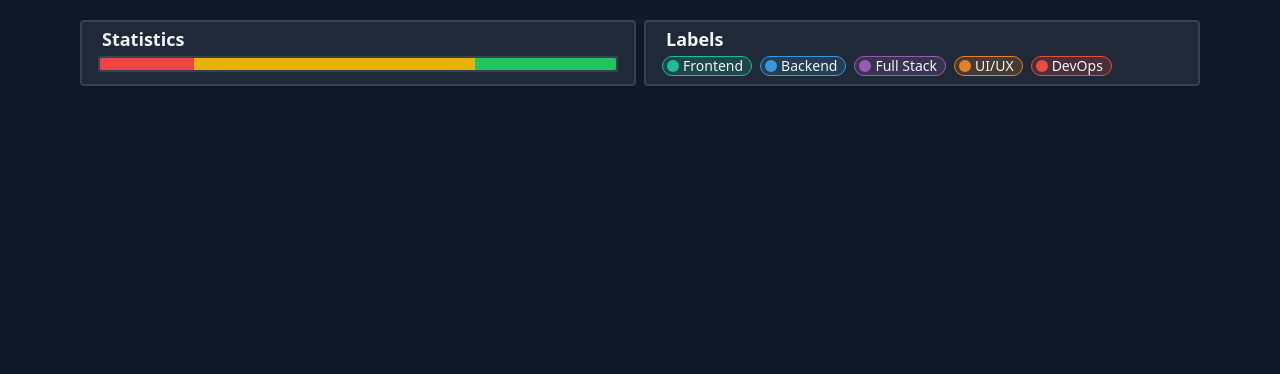
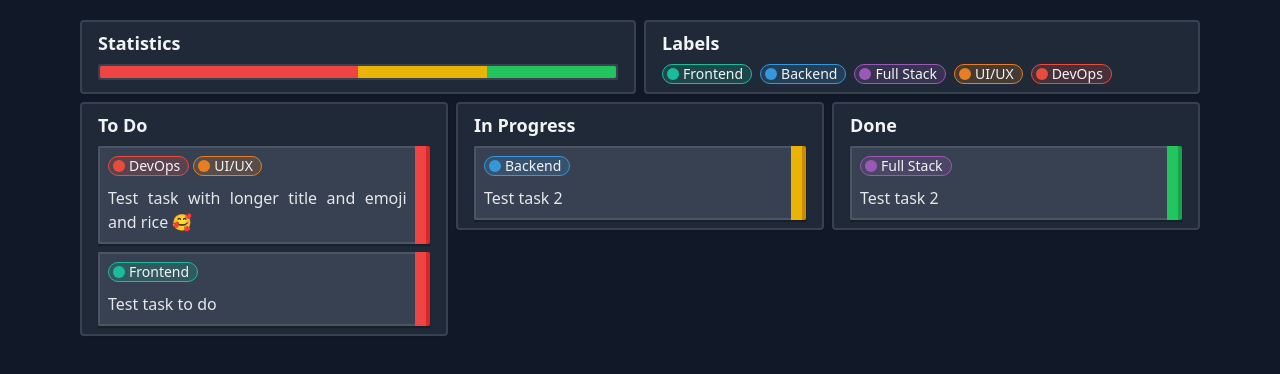
Before and after one commit to 0l1v3rr/react-todo, a React (Create React App) app: page / in a window 1280 px wide. Shown: the top 374 px of the page. Built offline with nearby package versions, Linux system fonts and the light colour scheme.

Commit message:
add the components that displays the tasks

```diff
--- a/src/App.tsx
+++ b/src/App.tsx
@@ -1,21 +1,74 @@
 import Flex from "./components/layout/Flex";
 import Labels from "./pages/Labels";
 import Meter from "./pages/Meter";
-import { Label } from "./types/task";
-import { useState } from "react";
+import { Label, Task, TaskStatus } from "./types/task";
+import { useState, useCallback } from "react";
 import { defaultLabels } from "./const/labels";
+import CardContainer from "./components/cards/CardContainer";
 
 const App = () => {
   const [labels] = useState<Label[]>(defaultLabels);
+  const [tasks] = useState<Task[]>([
+    {
+      id: "1",
+      position: 1,
+      labels: [labels[0]],
+      status: "To Do",
+      title: "Test task to do",
+    },
+    {
+      id: "3",
+      position: 3,
+      labels: [labels[4], labels[3]],
+      status: "To Do",
+      title: "Test task with longer title and emoji and rice 🥰",
+    },
+    {
+      id: "2",
+      position: 2,
+      labels: [labels[1]],
+      status: "In Progress",
+      title: "Test task 2",
+    },
+    {
+      id: "2",
+      position: 2,
+      labels: [labels[2]],
+      status: "Done",
+      title: "Test task 2",
+    },
+  ]);
+
+  const filterTasks = useCallback(
+    (status: TaskStatus) => {
+      return [...tasks]
+        .filter((t) => t.status === status)
+        .sort((a, b) => b.position - a.position);
+    },
+    [tasks]
+  );
 
   return (
     <main
       className="bg-gray-900 w-full min-h-screen overflow-x-hidden
-        flex flex-col items-center py-5 px-4 sm:px-12 md:px-20"
+        flex flex-col items-center py-5 px-4 sm:px-12 md:px-20 gap-2"
     >
       <Flex className="items-stretch flex-col md:flex-row">
-        <Meter todoCount={4} inProgressCount={12} doneCount={6} />
+        <Meter
+          todoCount={filterTasks("To Do").length}
+          inProgressCount={filterTasks("In Progress").length}
+          doneCount={filterTasks("Done").length}
+        />
         <Labels labels={labels} />
+      </Flex>
+
+      <Flex className="items-start">
+        <CardContainer status="To Do" tasks={filterTasks("To Do")} />
+        <CardContainer
+          status="In Progress"
+          tasks={filterTasks("In Progress")}
+        />
+        <CardContainer status="Done" tasks={filterTasks("Done")} />
       </Flex>
     </main>
   );
--- /dev/null
+++ b/src/components/cards/Card.tsx
@@ -0,0 +1,56 @@
+import { FC } from "react";
+import { twMerge } from "tailwind-merge";
+import { Task } from "../../types/task";
+import LabelItem from "./LabelItem";
+import { HiOutlinePencil } from "react-icons/hi";
+
+interface CardProps {
+  task: Task;
+}
+
+const Card: FC<CardProps> = ({ task }) => {
+  return (
+    <article className="flex items-stretch w-full shadow-card group">
+      <div
+        className="flex flex-col gap-2 bg-gray-700 border-2
+          border-gray-600 border-r-0 rounded-tl-sm rounded-bl-sm
+          w-full select-none py-2"
+      >
+        {task.labels.length > 0 && (
+          <div className="flex items-start gap-1 pl-2 pr-1">
+            <div className="flex items-center justify-start gap-1 w-full flex-wrap">
+              {task.labels.map((label) => (
+                <LabelItem label={label} key={label.id} />
+              ))}
+            </div>
+
+            <button
+              type="button"
+              aria-label="Edit"
+              className="leading-none text-gray-400 cursor-pointer p-1
+                hover:bg-gray-800/[.25] text-sm rounded-md hover:text-gray-100
+                transition-all duration-100 -translate-y-[7%] opacity-0 group-hover:opacity-100"
+            >
+              <HiOutlinePencil />
+            </button>
+          </div>
+        )}
+
+        <div className="px-2 text-gray-200 text-justify">{task.title}</div>
+      </div>
+
+      <div
+        className={twMerge(
+          "w-4 border-r-4 rounded-tr-sm rounded-br-sm cursor-grab",
+          task.status === "To Do" ? "bg-red-500 border-red-600" : "",
+          task.status === "In Progress"
+            ? "bg-yellow-500 border-yellow-600"
+            : "",
+          task.status === "Done" ? "bg-green-500 border-green-600" : ""
+        )}
+      />
+    </article>
+  );
+};
+
+export default Card;
--- /dev/null
+++ b/src/components/cards/CardContainer.tsx
@@ -0,0 +1,26 @@
+import { FC } from "react";
+import { Task, TaskStatus } from "../../types/task";
+import Container from "../layout/Container";
+import ContainerTitle from "../layout/ContainerTitle";
+import Card from "./Card";
+
+interface CardContainerProps {
+  tasks: Task[];
+  status: TaskStatus;
+}
+
+const CardContainer: FC<CardContainerProps> = ({ tasks, status }) => {
+  return (
+    <Container className="px-4 py-2">
+      <ContainerTitle text={status} />
+
+      <>
+        {tasks.map((task) => (
+          <Card task={task} key={task.id} />
+        ))}
+      </>
+    </Container>
+  );
+};
+
+export default CardContainer;
--- a/src/components/layout/ContainerTitle.tsx
+++ b/src/components/layout/ContainerTitle.tsx
@@ -10,7 +10,7 @@ const ContainerTitle: FC<ContainerTitleProps> = (props) => {
   return (
     <div
       className={twMerge(
-        "text-lg font-semibold text-gray-100 leading-none mx-1",
+        "text-lg font-semibold text-gray-100 leading-none my-1",
         props.className
       )}
     >
--- a/src/types/task.ts
+++ b/src/types/task.ts
@@ -1,8 +1,8 @@
 export interface Task {
   id: string;
+  position: number;
   title: string;
-  description?: string;
-  labels: Label;
+  labels: Label[];
   status: TaskStatus;
 }
 
--- a/tailwind.config.js
+++ b/tailwind.config.js
@@ -1,10 +1,12 @@
 /** @type {import('tailwindcss').Config} */
 module.exports = {
-  content: [
-    "./src/**/*.{js,jsx,ts,tsx}",
-  ],
+  content: ["./src/**/*.{js,jsx,ts,tsx}"],
   theme: {
-    extend: {},
+    extend: {
+      boxShadow: {
+        card: "0 2px 1px rgba(0,0,0,.25)",
+      },
+    },
   },
   plugins: [],
-}
+};
```
